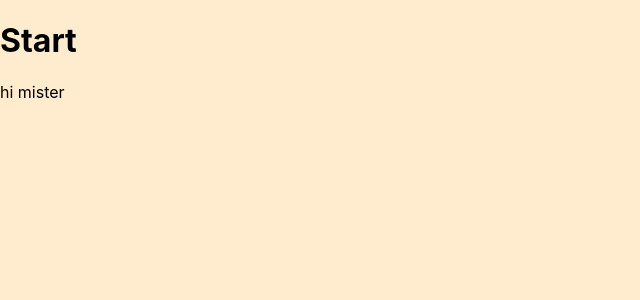
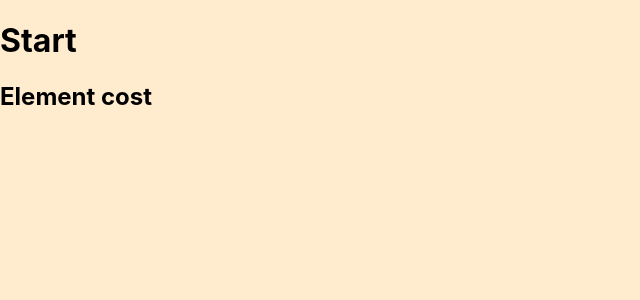
Before and after one commit to PavlenkoB/react-learn, a JavaScript app: page / in a window 1280 px wide. Shown: the top 300 px of the page, without its empty margins (0-640 px from the left). Built offline with nearby package versions, Linux system fonts and the light colour scheme.

Commit message:
end of 17

```diff
--- a/src/App.js
+++ b/src/App.js
@@ -1,8 +1,10 @@
+import CostItem from "./components/CostItem";
+
 function App() {
     return (
         <div>
             <h1>Start</h1>
-            <p>hi mister</p>
+            <CostItem/>
         </div>
     );
 }
--- /dev/null
+++ b/src/components/CostItem.js
@@ -0,0 +1,7 @@
+function CostItem(){
+    return (
+        <h2>Element cost</h2>
+    )
+}
+
+export default CostItem;
```
